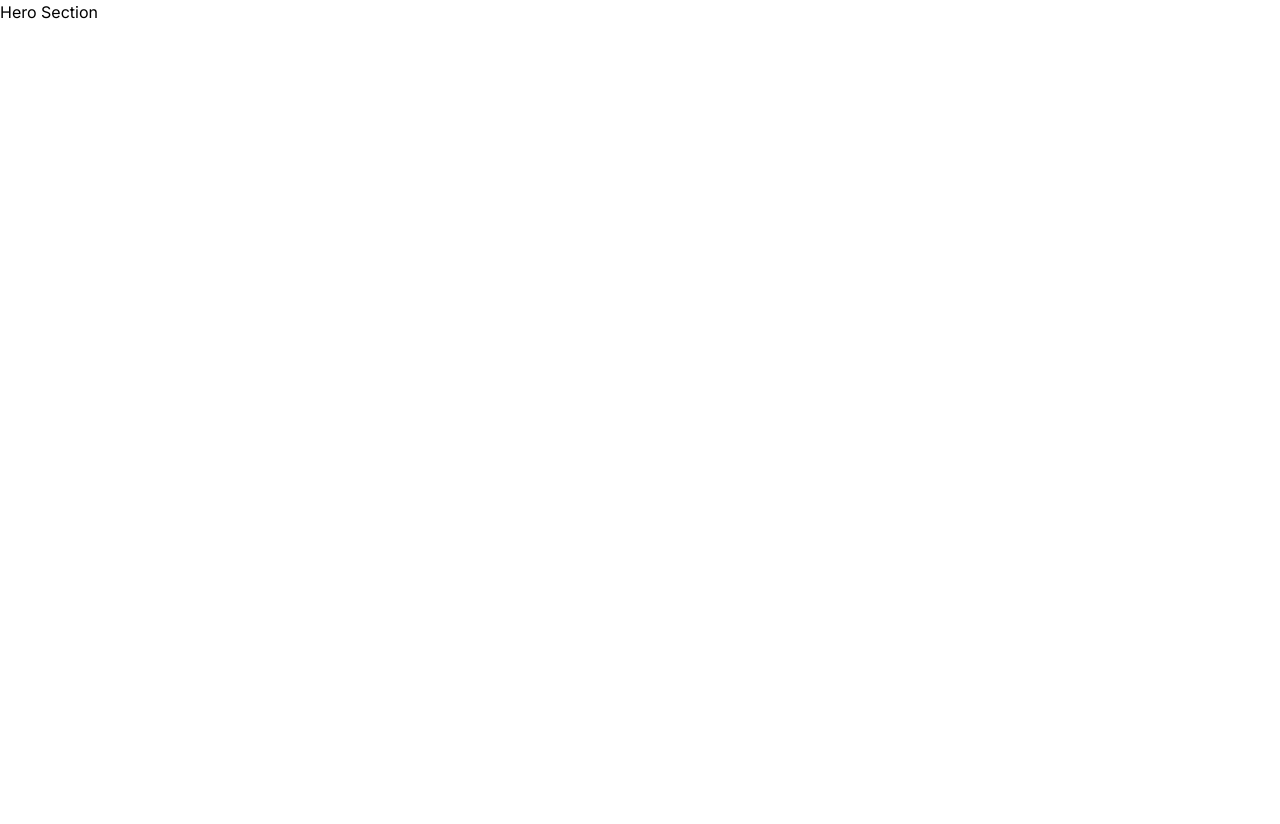
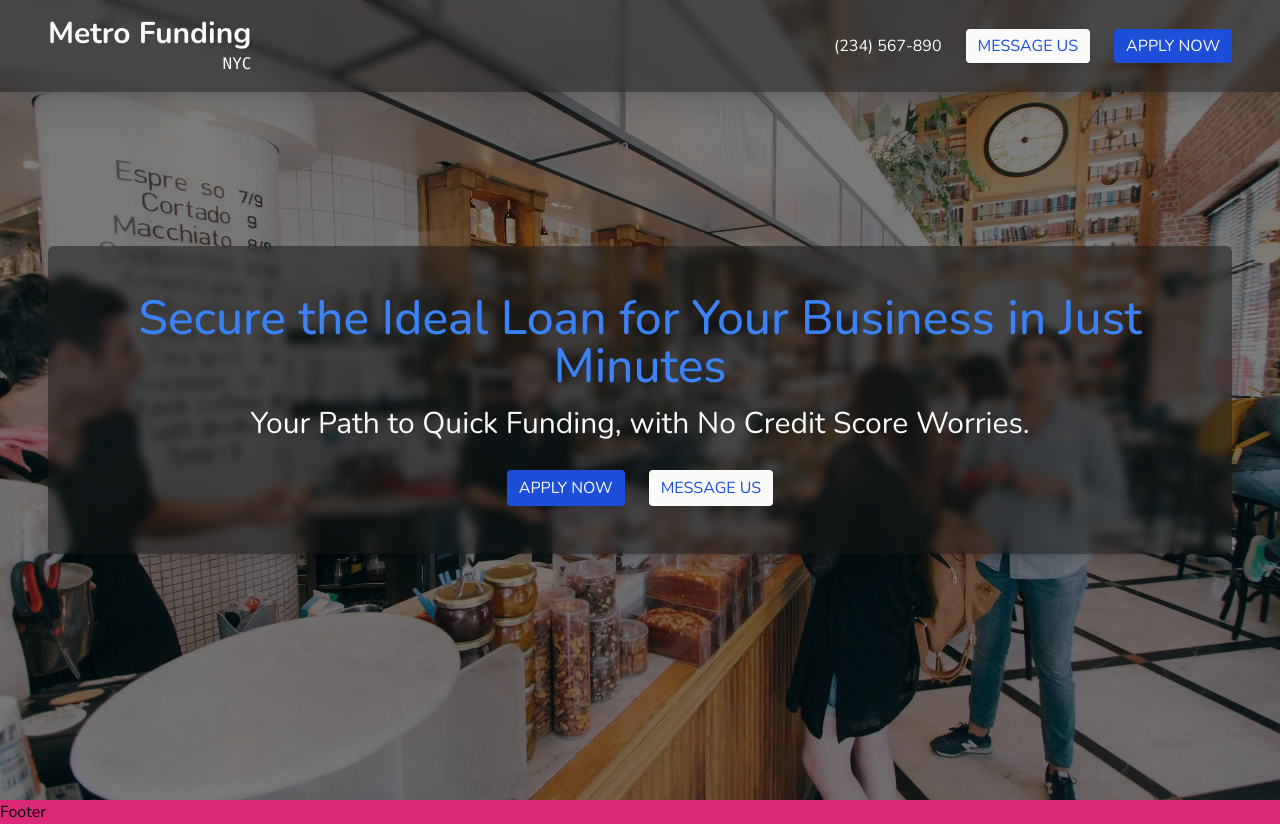
Before and after one commit to dewanwakilahmed/metro-funding-nyc, a Next.js app: page / in a window 1280 px wide. Before the commit the page ends 800 px from the top, so only its background shows below. Built offline with nearby package versions, Linux system fonts and the light colour scheme.

Commit message:
Header and Home Hero Section Finished

```diff
--- a/app/home-page.css
+++ b/app/home-page.css
@@ -1,2 +1,108 @@
+.home-page {
+}
+
 .hero-section {
+  @apply min-h-screen
+  flex
+  items-center
+  justify-center
+  text-neutral-50
+  text-center
+  px-2
+  xs:px-3
+  sm:px-5
+  md:px-7
+  lg:px-9
+  xl:px-12
+  2xl:px-16;
+
+  background-image: url("/section-bg/home-hero-bg.webp");
+  background-size: cover;
+  background-position: center;
+  position: relative;
 }
+
+.hero-section::before {
+  content: "";
+  position: absolute;
+  top: 0;
+  left: 0;
+  right: 0;
+  bottom: 0;
+  background: rgba(0, 0, 0, 0.5);
+}
+
+.hero-content {
+  @apply z-10
+  bg-neutral-900/50
+  backdrop-blur-sm
+  px-1.5
+  xs:px-3
+  sm:px-5
+  md:px-7
+  xl:px-9
+  2xl:px-12
+  py-3.5
+  xs:py-5
+  sm:py-7
+  md:py-9
+  lg:py-10
+  xl:py-12
+  2xl:py-16
+  rounded-md
+  shadow-lg;
+}
+
+.hero-headline {
+  @apply text-3xl
+  sm:text-4xl
+  xl:text-5xl
+  font-medium
+  text-blue-500
+  mb-2
+  sm:mb-3
+  xl:mb-4
+  leading-8;
+}
+
+.hero-sub-headline {
+  @apply text-xl
+  sm:text-2xl
+  xl:text-3xl
+  mb-5
+  sm:mb-6
+  xl:mb-7
+  leading-7;
+}
+
+.hero-cta {
+  @apply flex
+  flex-col
+  sm:flex-row
+  items-center
+  justify-center
+  gap-3
+  sm:gap-4
+  md:gap-5
+  lg:gap-6;
+}
+
+.btn {
+  @apply py-1.5
+  px-3
+  rounded
+  transition
+  shadow-lg;
+}
+
+.btn-primary {
+  @apply bg-blue-700
+  hover:bg-blue-800;
+}
+
+.btn-secondary {
+  @apply bg-neutral-50
+  text-blue-700
+  hover:bg-neutral-300
+  hover:text-blue-800;
+}
--- a/app/layout.tsx
+++ b/app/layout.tsx
@@ -1,8 +1,12 @@
 import type { Metadata } from "next";
-import { Inter } from "next/font/google";
+import { Nunito } from "next/font/google";
+
 import "./globals.css";
 
-const inter = Inter({ subsets: ["latin"] });
+import Header from "@/components/header/Header";
+import Footer from "@/components/footer/Footer";
+
+const customFont = Nunito({ subsets: ["latin"] });
 
 export const metadata: Metadata = {
   title:
@@ -18,7 +22,11 @@ export default function RootLayout({
 }>) {
   return (
     <html lang='en'>
-      <body className={inter.className}>{children}</body>
+      <body className={customFont.className}>
+        <Header />
+        {children}
+        <Footer />
+      </body>
     </html>
   );
 }
--- a/app/page.tsx
+++ b/app/page.tsx
@@ -4,8 +4,25 @@ import "./home-page.css";
 
 const HomePage = () => {
   return (
-    <main>
-      <section className='hero-section'>Hero Section</section>
+    <main className='home-page'>
+      <section className='hero-section'>
+        <div className='hero-content'>
+          <h1 className='hero-headline'>
+            Secure the Ideal Loan for Your Business in Just Minutes
+          </h1>
+          <h2 className='hero-sub-headline'>
+            Your Path to Quick Funding, with No Credit Score Worries.
+          </h2>
+          <div className='hero-cta'>
+            <a className='btn btn-primary' href='/apply-now'>
+              APPLY NOW
+            </a>
+            <a className='btn btn-secondary' href='/explore-funding'>
+              MESSAGE US
+            </a>
+          </div>
+        </div>
+      </section>
     </main>
   );
 };
--- /dev/null
+++ b/components/footer/Footer.tsx
@@ -0,0 +1,9 @@
+import React from "react";
+
+import "./footer.css";
+
+const Footer = () => {
+  return <footer className='footer'>Footer</footer>;
+};
+
+export default Footer;
--- /dev/null
+++ b/components/footer/footer.css
@@ -0,0 +1,3 @@
+.footer {
+  @apply bg-pink-600;
+}
--- /dev/null
+++ b/components/header/Header.tsx
@@ -0,0 +1,40 @@
+import React from "react";
+
+import "./header.css";
+
+import { RiMenu4Fill } from "react-icons/ri";
+
+const Header = () => {
+  return (
+    <header className='header'>
+      {/* <RiMenu4Fill className='nav-menu-btn' /> */}
+
+      <a className='company-logo' href='/'>
+        <span className='metro-funding'>Metro Funding</span>
+        <span className='nyc'>NYC</span>
+      </a>
+
+      <nav className='navbar-right'>
+        <ul className='navbar-right-list'>
+          <li className='navbar-item'>
+            <a className='company-phone' href='tel:+1234567890'>
+              (234) 567-890
+            </a>
+          </li>
+          <li className='navbar-item navbar-cta'>
+            <a className='btn btn-secondary' href='/explore-funding'>
+              MESSAGE US
+            </a>
+          </li>
+          <li className='navbar-item navbar-cta'>
+            <a className='btn btn-primary' href='/apply-now'>
+              APPLY NOW
+            </a>
+          </li>
+        </ul>
+      </nav>
+    </header>
+  );
+};
+
+export default Header;
--- /dev/null
+++ b/components/header/header.css
@@ -0,0 +1,80 @@
+.header {
+  @apply bg-neutral-900/50
+  text-neutral-50
+  backdrop-blur-sm
+  fixed
+  z-10
+  w-full
+
+  shadow-xl
+
+  flex
+  items-center
+
+  px-2.5
+  xs:px-4
+  sm:px-6
+  md:px-8
+  lg:px-10
+  xl:px-12
+  2xl:px-20
+  py-2
+  xs:py-3
+  sm:py-4
+  2xl:py-6;
+}
+
+.header-content {
+}
+
+.nav-menu-btn {
+  @apply text-2xl
+  mr-2;
+}
+
+.company-logo {
+  @apply flex
+  flex-col
+  hover:text-blue-600;
+}
+
+.metro-funding {
+  @apply text-xl
+  md:text-2xl
+  xl:text-3xl
+  font-semibold
+  xs:font-bold;
+}
+
+.nyc {
+  @apply text-xs
+  md:text-sm
+  xl:text-base
+  font-mono
+  ml-auto;
+}
+
+.navbar-right {
+  @apply ml-auto;
+}
+
+.navbar-right-list {
+  @apply flex
+  items-center
+  justify-center
+  gap-4
+  md:gap-5
+  lg:gap-6;
+}
+
+.company-phone {
+  @apply font-extralight
+  xs:font-light
+  sm:font-normal
+  hover:text-blue-600;
+}
+
+.navbar-cta {
+  @apply hidden
+  sm:block;
+}
--- a/tailwind.config.ts
+++ b/tailwind.config.ts
@@ -7,7 +7,11 @@ const config: Config = {
     "./app/**/*.{js,ts,jsx,tsx,mdx}",
   ],
   theme: {
-    extend: {},
+    extend: {
+      screens: {
+        xs: "320px",
+      },
+    },
   },
   plugins: [],
 };
```
Also changed, not shown: package.json (+5 -4 lines), public/section-bg/home-hero-bg.webp (added), 1 other file (tests, documents, lock files or other folders).
